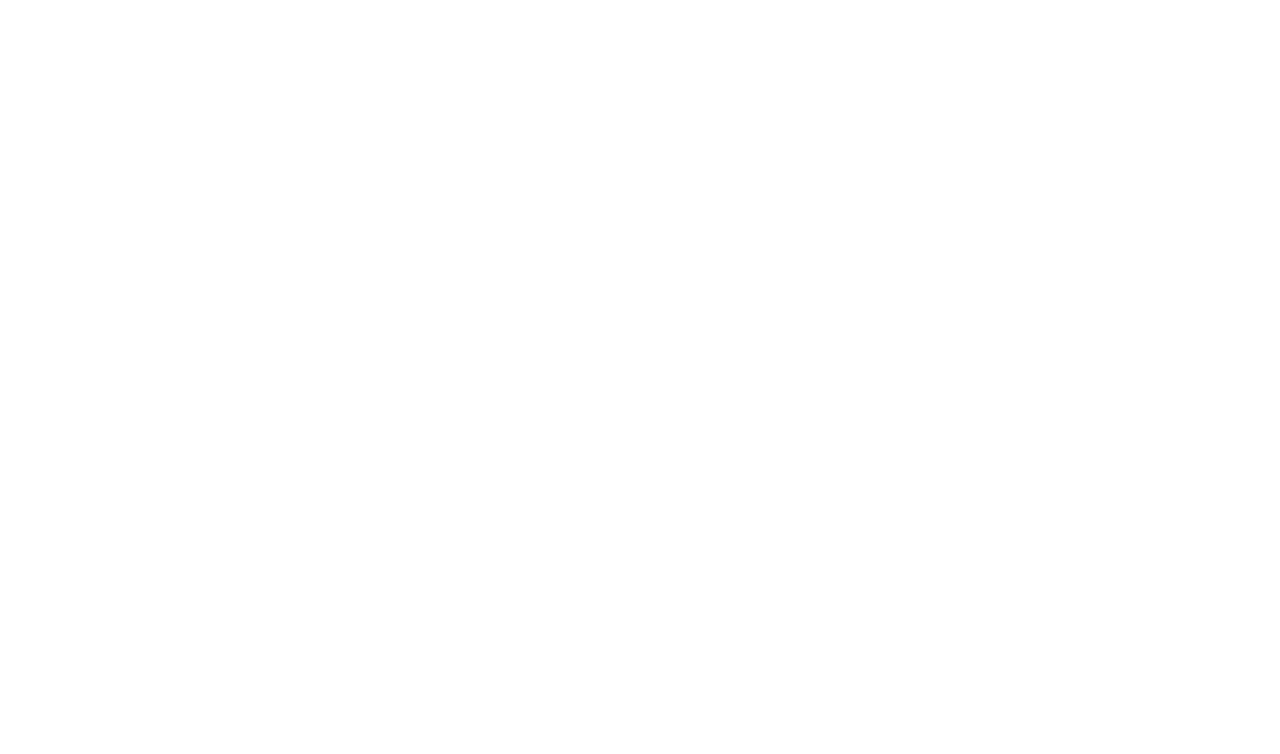
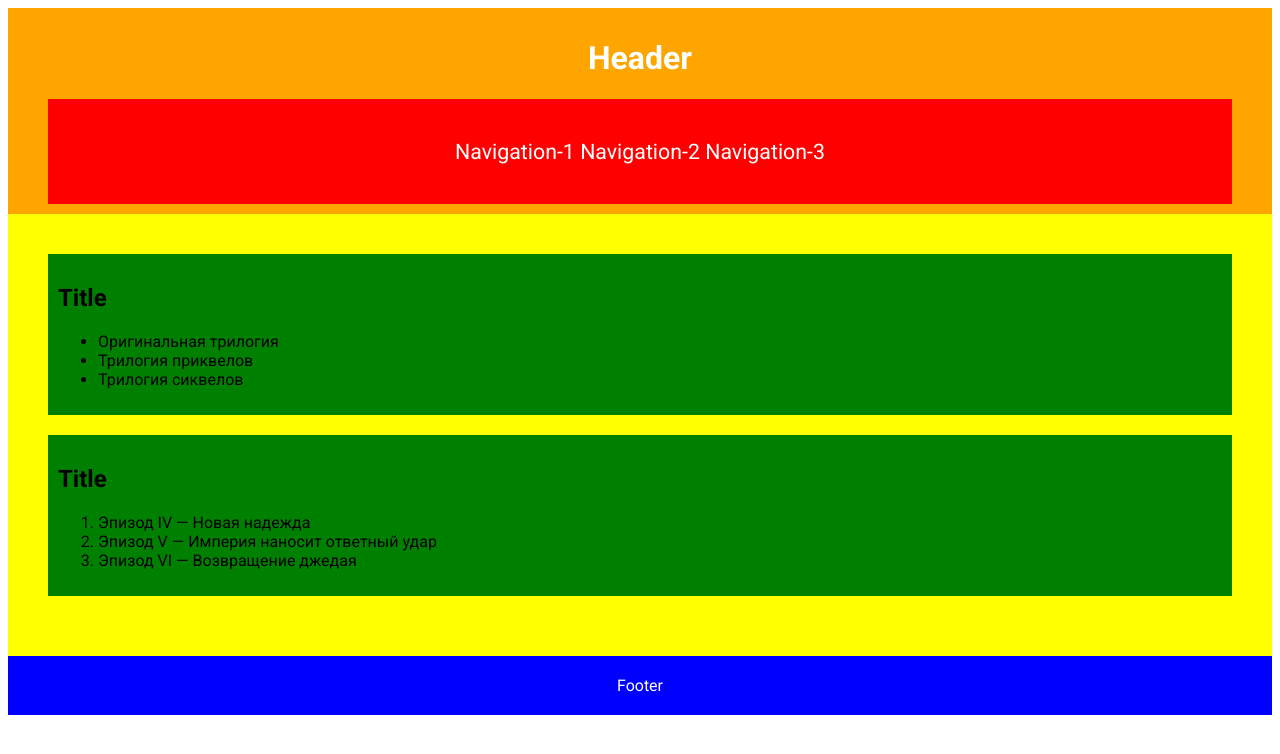
Before and after one commit to js-tasks-ru/htmlcss-20220120_sofia8, a website: page 02-dz0/01-semantic-mockup/solution.html in a window 1280 px wide. Drawn offline with Linux system fonts and the light colour scheme.

Commit message:
add 01-semantic

```diff
--- /dev/null
+++ b/02-dz0/01-semantic-mockup/semantic.css
@@ -0,0 +1,37 @@
+@import '../../assets/css/main.css';
+
+header {
+    background-color: orange;
+    padding: 10px 40px;
+    text-align: center;
+    color: white;
+}
+
+nav {
+    background-color: red;
+    padding: 40px;
+    font-size: 16pt;
+}
+
+main {
+    background-color: yellow;
+    padding: 40px;
+}
+
+article {
+    background-color: green;
+    padding: 10px;
+    margin-bottom: 20px;
+}
+
+footer {
+    background-color: blue;
+    padding: 20px;
+    text-align: center;
+    color: white;
+}
+
+a {
+    color: white;
+    text-decoration: none;
+}
--- a/02-dz0/01-semantic-mockup/solution.html
+++ b/02-dz0/01-semantic-mockup/solution.html
@@ -1,4 +1,39 @@
 <!DOCTYPE html>
 <html lang="ru">
-    <!-- Ваше решение -->
+    <head>
+        <meta charset="UTF-8">
+        <meta http-equiv="X-UA-Compatible" content="IE=edge">
+        <meta name="viewport" content="width=device-width, initial-scale=1.0">
+        <link rel="stylesheet" href="./semantic.css">
+        <title>task2</title>
+    </head>
+    <body>
+        <header>
+            <h1>Header</h1>
+            <nav>
+                <a href="#">Navigation-1</a>
+                <a href="#">Navigation-2</a>
+                <a href="#">Navigation-3</a>
+            </nav>
+        </header>
+        <main>
+            <article>
+                <h2>Title</h2>
+                <ul>
+                    <li>Оригинальная трилогия</li>
+                    <li>Трилогия приквелов</li>
+                    <li>Трилогия сиквелов</li>
+                </ul>
+            </article>
+            <article>
+                <h2>Title</h2>
+                <ol>
+                    <li>Эпизод IV — Новая надежда</li>
+                    <li>Эпизод V — Империя наносит ответный удар</li>
+                    <li>Эпизод VI — Возвращение джедая</li>
+                </ol>
+            </article>
+        </main>
+        <footer>Footer</footer>
+    </body>
 </html>
```
